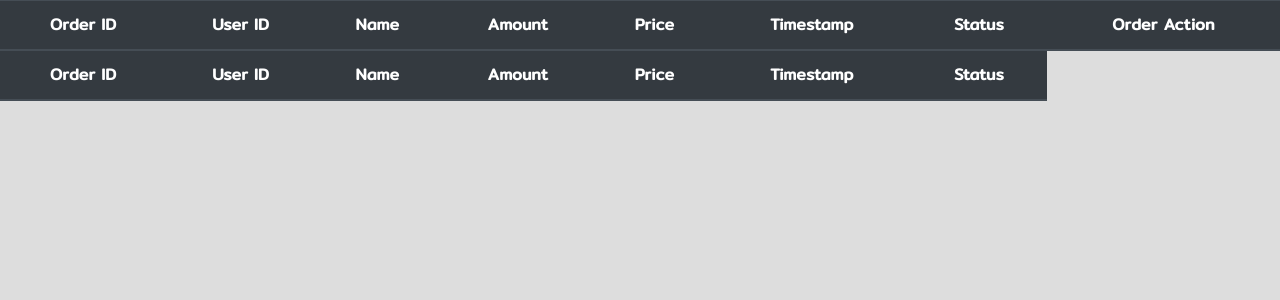
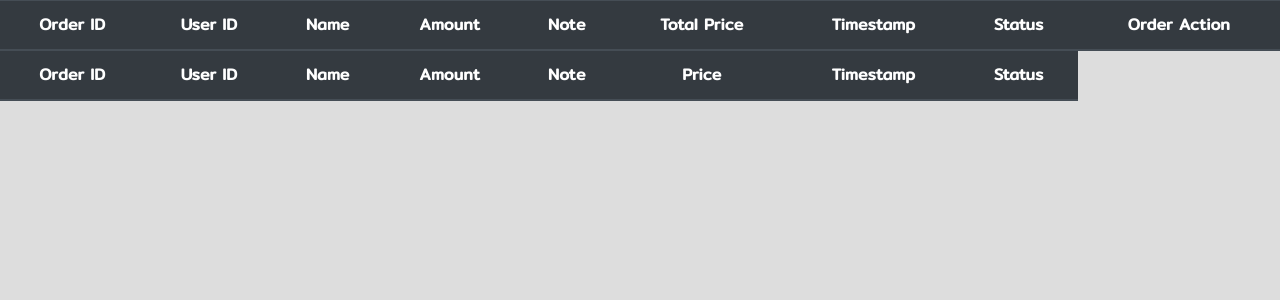
Before and after one commit to playerB/icanteen-web, a PHP site: page /restaurantorders.php in a window 1280 px wide. Shown: the part 56-356 px from the top of the page. Run offline with PHP 8.4, Linux system fonts and the light colour scheme; the visitor is signed in with stand-in values (Sample User, id 1); data that the repository does not hold is empty.

Commit message:
✨ Add note to order

```diff
--- a/addtoorder.php
+++ b/addtoorder.php
@@ -14,6 +14,7 @@ echo "</script>";
     $user_id = mysqli_real_escape_string($conn,$_SESSION['user_id']);
     $user_balance = mysqli_real_escape_string($conn,$_SESSION['user_balance']);
     $order_amount = mysqli_real_escape_string($conn,$_GET['menu_amount']);
+    $note = mysqli_real_escape_string($conn,$_GET['note']);
     $order_status = 'รอร้านรับคำสั่งซื้อ';
     $requestinfo = "SELECT * FROM menu WHERE menu_id=$menu_id" or die("Error:" . mysqli_error());
 	$menuinfo = mysqli_fetch_array(mysqli_query($conn, $requestinfo));
@@ -21,8 +22,8 @@ echo "</script>";
     $leftover_balance = $user_balance - $order_price;
 
     if ($leftover_balance >= 0) {
-        $sql = "INSERT INTO orderhistory (menu_id,user_id,order_amount,order_status)
-        VALUES ('$menu_id','$user_id','$order_amount','$order_status');
+        $sql = "INSERT INTO orderhistory (menu_id,user_id,order_amount,order_status,note)
+        VALUES ('$menu_id','$user_id','$order_amount','$order_status','$note');
         UPDATE user SET user_balance=$leftover_balance WHERE user_id=$user_id";
 
         $result = mysqli_multi_query($conn, $sql);
--- a/allorders.php
+++ b/allorders.php
@@ -14,7 +14,7 @@
         } else if ($_SESSION["user_role"]=="admin") {
             $owner_id = $_SESSION["user_id"];
 
-            $query1 = "SELECT order_id, user_name, menu_name, restaurant_name, menu_price, order_amount, order_timestamp, order_status, finish_timestamp  FROM menu, orderhistory, user, restaurant WHERE
+            $query1 = "SELECT * FROM menu, orderhistory, user, restaurant WHERE
             menu.menu_id= orderhistory.menu_id AND user.user_id = orderhistory.user_id AND menu.restaurant_id = restaurant.restaurant_id ORDER BY order_timestamp DESC"
 
             or die("Error:" . mysqli_error());
@@ -47,6 +47,7 @@
                     <th scope='col'>Restaurant name</th>
                     <th scope='col'>Price</th>
                     <th scope='col'>Amount</th>
+                    <th scope='col'>Note</th>
                     <th scope='col'>Order timestamp</th>
                     <th scope='col'>Finish timestamp</th>
                     <th scope='col'>Status</th>
@@ -74,6 +75,7 @@
                 echo "<td align='center'>" .$row["restaurant_name"] .  "</td> ";
                 echo "<td align='center'>" .$total_price.  "</td> ";
                 echo "<td align='center'>" .$row["order_amount"] .  "</td> ";
+                echo "<td align='center'>" .$row["note"] .  "</td> ";
                 echo "<td align='center'>" .$row["order_timestamp"] .  "</td> ";
                 echo "<td align='center'>" .$row["finish_timestamp"] .  "</td> ";
                 echo "<td align='center'>" .$row["order_status"] .  "</td> ";
--- a/myorder.php
+++ b/myorder.php
@@ -34,6 +34,7 @@ if ($_SESSION["user_role"]!="member"){  //check session
 							<th>Menu</th>
 							<th>Order Time</th>
 							<th>Amount</th>
+							<th>Note</th>
 							<th>Total Price</th>
 							<th>Status</th>
 						</tr>
@@ -62,6 +63,7 @@ if ($_SESSION["user_role"]!="member"){  //check session
 									echo "<td>".$row["menu_name"]."</td>";
 									echo "<td>".$row["order_timestamp"]."</td>";
 									echo "<td>x".$row["order_amount"]."</td>";
+									echo "<td>".$row["note"]."</td>";
 									echo "<td>".$row["order_amount"]*$row["menu_price"]."฿</td>";
 									echo "<td>".$row["order_status"]."</td>";
 									if ($row["order_status"]=="รอร้านรับคำสั่งซื้อ") {
--- a/restaurantorders.php
+++ b/restaurantorders.php
@@ -44,7 +44,7 @@
 
     <div class='table-responsive'>
         <table class='table table-striped table-hover'>
-            <thead class='thead-dark' align='center' bgcolor='#CCCCCC'><tr><th scope='col'>Order ID</th><th scope='col'>User ID</th><th scope='col'>Name</th><th scope='col'>Amount</th><th scope='col'>Price</th><th scope='col'>Timestamp</th><th scope='col'>Status</th><th colspan='2'>Order Action</th></tr></thead>
+            <thead class='thead-dark' align='center' bgcolor='#CCCCCC'><tr><th scope='col'>Order ID</th><th scope='col'>User ID</th><th scope='col'>Name</th><th scope='col'>Amount</th><th scope='col'>Note</th><th scope='col'>Total Price</th><th scope='col'>Timestamp</th><th scope='col'>Status</th><th colspan='2'>Order Action</th></tr></thead>
             <tbody>
             <?php
 
@@ -61,6 +61,7 @@
                 echo "<td align='center'>" .$row["user_id"] .  "</td> ";
                 echo "<td align='center'>" .$row["menu_name"] .  "</td> ";
                 echo "<td align='center'>" .$row["order_amount"] .  "</td> ";
+                echo "<td align='center'>" .$row["note"] .  "</td> ";
                 echo "<td align='center'>" .$total_price.  "</td> ";
                 echo "<td align='center'>" .$row["order_timestamp"] .  "</td> ";
                 echo "<td align='center'>" .$row["order_status"] .  "</td> ";
@@ -74,7 +75,7 @@
                 echo "</tr>";
             } ?>
             </tbody>
-            <thead class='thead-dark' align='center' bgcolor='#CCCCCC'><tr><th scope='col'>Order ID</th><th scope='col'>User ID</th><th scope='col'>Name</th><th scope='col'>Amount</th><th scope='col'>Price</th><th scope='col'>Timestamp</th><th scope='col'>Status</th></tr></thead>
+            <thead class='thead-dark' align='center' bgcolor='#CCCCCC'><tr><th scope='col'>Order ID</th><th scope='col'>User ID</th><th scope='col'>Name</th><th scope='col'>Amount</th><th scope='col'>Note</th><th scope='col'>Price</th><th scope='col'>Timestamp</th><th scope='col'>Status</th></tr></thead>
             <tbody>
             <?php
             while($row = mysqli_fetch_array($result2)) {
@@ -90,6 +91,7 @@
                 echo "<td align='center'>" .$row["user_id"] .  "</td> ";
                 echo "<td align='center'>" .$row["menu_name"] .  "</td> ";
                 echo "<td align='center'>" .$row["order_amount"] .  "</td> ";
+                echo "<td align='center'>" .$row["note"] .  "</td> ";
                 echo "<td align='center'>" .$total_price.  "</td> ";
                 echo "<td align='center'>" .$row["order_timestamp"] .  "</td> ";
                 echo "<td align='center'>" .$row["order_status"] .  "</td> ";
--- a/selectmenu.php
+++ b/selectmenu.php
@@ -62,7 +62,8 @@ $row = mysqli_fetch_array($result);
 		if ($_SESSION["user_role"]=="member") {
 		echo "<form action='addtoorder.php' method='get'>";
 			echo "<label for='menu_amount'>ใส่จำนวน</label>";
-			echo "<input type='number' name='menu_amount' id='menu_amount' value=1 min='0' step='1'/>";
+			echo "<input type='number' name='menu_amount' id='menu_amount' value=1 min='0' step='1'/> <br>";
+			echo "<input type='text' name='note' id='note' placeholder='หมายเหตุ เช่น สิ่งที่แพ้/ไม่ใส่...' /> <br>";
 			echo "<input type='hidden' name='menu_id' id='menu_id' value=$menu_id />";
 			echo "<div style='padding-top: 20px;'><input type='submit' class='btn btn-success btn-lg' value='สั่งเลย!' name='submitbtn'/></div>";
 		echo "</form>";
```
